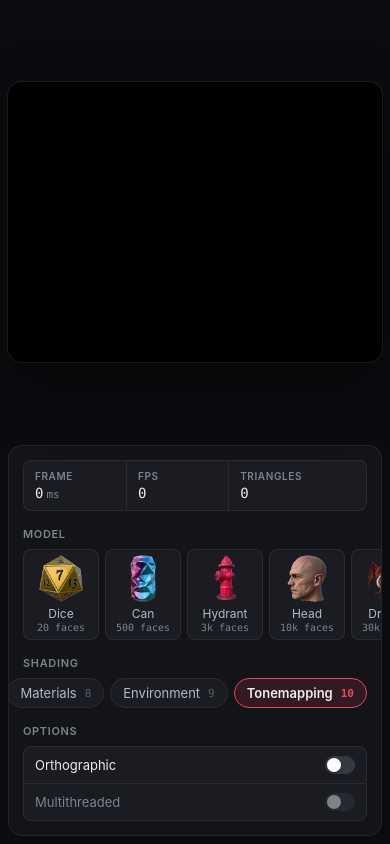
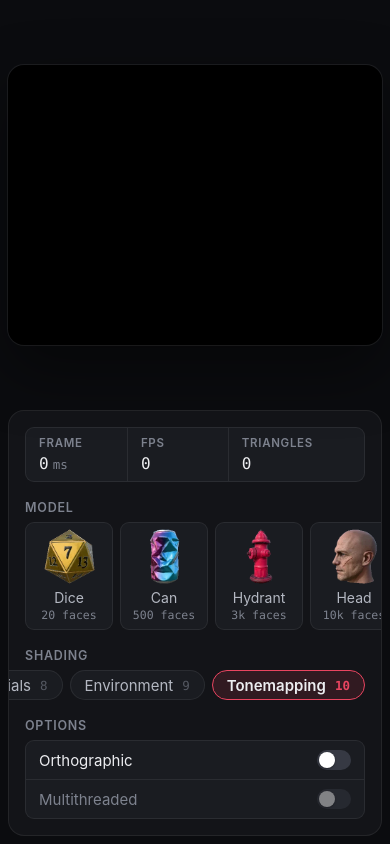
Before and after one commit to jtsorlinis/js-renderer, a website built with Vite: page index.html in a window 390 px wide. Built offline with nearby package versions, Linux system fonts and the light colour scheme; files whose address does not match are found by name.

Commit message:
ui sizing

```diff
--- a/index.html
+++ b/index.html
@@ -15,7 +15,7 @@
 
     <aside class="sidebar">
       <header class="brand hideMobile">
-        <img class="brand-logo" src="%BASE_URL%favicon.svg" alt="" width="28" height="28" />
+        <img class="brand-logo" src="%BASE_URL%favicon.svg" alt="" width="32" height="32" />
         <div>
           <h1 class="brand-title">Software Renderer</h1>
           <p class="brand-subtitle">CPU rasterizer in TypeScript</p>
--- a/src/style.css
+++ b/src/style.css
@@ -11,10 +11,10 @@
   --text: #ecedf0;
   --text-dim: #b4b8c2;
   --text-muted: #7d828e;
-  --radius: 8px;
-  --radius-lg: 14px;
+  --radius: 9px;
+  --radius-lg: 16px;
   --gutter: 12px;
-  --sidebar-width: 268px;
+  --sidebar-width: 308px;
   --mono: ui-monospace, "SF Mono", SFMono-Regular, Menlo, Consolas, monospace;
 
   font-family:
@@ -23,7 +23,7 @@
     -apple-system,
     "Segoe UI",
     sans-serif;
-  font-size: 13px;
+  font-size: 15px;
   color: var(--text);
   background: var(--bg);
   color-scheme: dark;
@@ -81,8 +81,8 @@ canvas:active {
   flex-shrink: 0;
   display: flex;
   flex-direction: column;
-  gap: 20px;
-  padding: 16px;
+  gap: 22px;
+  padding: 18px;
   background: var(--surface);
   border: 1px solid var(--border);
   border-radius: var(--radius-lg);
@@ -93,36 +93,36 @@ canvas:active {
 .brand {
   display: flex;
   align-items: center;
-  gap: 10px;
+  gap: 12px;
 }
 
 .brand-logo {
   flex-shrink: 0;
-  border-radius: 7px;
+  border-radius: 8px;
 }
 
 .brand-title {
   margin: 0;
-  font-size: 14px;
+  font-size: 16px;
   font-weight: 650;
   letter-spacing: -0.01em;
 }
 
 .brand-subtitle {
   margin: 2px 0 0;
-  font-size: 12px;
+  font-size: 14px;
   color: var(--text-muted);
 }
 
 .section {
   display: flex;
   flex-direction: column;
-  gap: 8px;
+  gap: 9px;
 }
 
 .section-heading,
 .stat-label {
-  font-size: 11px;
+  font-size: 12.5px;
   font-weight: 600;
   letter-spacing: 0.06em;
   text-transform: uppercase;
@@ -143,9 +143,9 @@ canvas:active {
 .stat {
   display: flex;
   flex-direction: column;
-  gap: 3px;
+  gap: 4px;
   min-width: 0;
-  padding: 9px 11px;
+  padding: 10px 13px;
 }
 
 .stat + .stat {
@@ -153,21 +153,21 @@ canvas:active {
 }
 
 .stat-label {
-  font-size: 10px;
+  font-size: 11.5px;
 }
 
 .stat-value {
   overflow: hidden;
   font-family: var(--mono);
-  font-size: 14px;
+  font-size: 16px;
   font-variant-numeric: tabular-nums;
   white-space: nowrap;
   text-overflow: ellipsis;
 }
 
 .stat-unit {
-  margin-left: 3px;
-  font-size: 11px;
+  margin-left: 4px;
+  font-size: 12.5px;
   color: var(--text-muted);
 }
 
@@ -182,15 +182,15 @@ canvas:active {
 .text-button {
   display: flex;
   align-items: center;
-  gap: 5px;
-  margin: -4px -6px -4px 0;
-  padding: 4px 6px;
+  gap: 6px;
+  margin: -5px -7px -5px 0;
+  padding: 5px 7px;
   font: inherit;
-  font-size: 12px;
+  font-size: 14px;
   color: var(--text-muted);
   background: none;
   border: 0;
-  border-radius: 5px;
+  border-radius: 6px;
   cursor: pointer;
   transition:
     background-color 0.15s,
@@ -208,23 +208,23 @@ canvas:active {
 }
 
 .text-button svg {
-  width: 13px;
-  height: 13px;
+  width: 15px;
+  height: 15px;
 }
 
 .model-grid {
   display: grid;
   grid-template-columns: repeat(3, 1fr);
-  gap: 6px;
+  gap: 7px;
 }
 
 .model-tile {
   display: flex;
   flex-direction: column;
   align-items: center;
-  gap: 3px;
+  gap: 4px;
   min-width: 0;
-  padding: 4px 4px 6px;
+  padding: 5px 5px 7px;
   font: inherit;
   color: var(--text-dim);
   background: var(--surface-raised);
@@ -268,13 +268,13 @@ canvas:active {
 }
 
 .model-name {
-  font-size: 12px;
+  font-size: 14px;
 }
 
 .model-faces {
   margin-top: -2px;
   font-family: var(--mono);
-  font-size: 10px;
+  font-size: 11.5px;
   font-weight: 400;
   color: var(--text-muted);
 }
@@ -292,9 +292,9 @@ canvas:active {
 }
 
 .shading-list {
-  --step-h: 30px;
+  --step-h: 34px;
   --step-gap: 2px;
-  --rail-x: 9px;
+  --rail-x: 10px;
 
   position: relative;
   display: flex;
@@ -318,13 +318,13 @@ canvas:active {
 
 .shading-list li {
   position: relative;
-  padding-left: 22px;
+  padding-left: 25px;
   counter-increment: shading-step -1;
 }
 
 /* Stage dot */
 .shading-list li::before {
-  --dot: 8px;
+  --dot: 10px;
 
   content: "";
   position: absolute;
@@ -358,7 +358,7 @@ canvas:active {
 }
 
 .shading-list li:has(.is-active)::before {
-  --dot: 14px;
+  --dot: 16px;
 
   border: 3px solid var(--accent);
   background: var(--text);
@@ -374,16 +374,16 @@ canvas:active {
   display: flex;
   align-items: center;
   justify-content: space-between;
-  gap: 8px;
+  gap: 9px;
   width: 100%;
   height: var(--step-h);
-  padding: 0 10px;
+  padding: 0 12px;
   font: inherit;
   text-align: left;
   color: var(--text-muted);
   background: transparent;
   border: 0;
-  border-radius: 6px;
+  border-radius: 7px;
   cursor: pointer;
   transition:
     background-color 0.15s,
@@ -393,7 +393,7 @@ canvas:active {
 .shading-option::after {
   content: counter(shading-step);
   font-family: var(--mono);
-  font-size: 11px;
+  font-size: 12.5px;
   color: var(--text-muted);
   opacity: 0.6;
 }
@@ -429,7 +429,7 @@ canvas:active {
   z-index: 2;
   top: 0;
   left: 0;
-  width: 20px;
+  width: 23px;
   height: 100%;
   margin: 0;
   opacity: 0;
@@ -450,8 +450,8 @@ canvas:active {
   display: flex;
   align-items: center;
   justify-content: space-between;
-  gap: 12px;
-  padding: 9px 11px;
+  gap: 14px;
+  padding: 11px 13px;
   cursor: pointer;
   user-select: none;
 }
@@ -469,10 +469,10 @@ canvas:active {
   appearance: none;
   position: relative;
   flex-shrink: 0;
-  width: 30px;
-  height: 18px;
+  width: 34px;
+  height: 20px;
   margin: 0;
-  border-radius: 9px;
+  border-radius: 10px;
   background: #363943;
   cursor: inherit;
   transition: background-color 0.2s;
@@ -483,8 +483,8 @@ canvas:active {
   position: absolute;
   top: 2px;
   left: 2px;
-  width: 14px;
-  height: 14px;
+  width: 16px;
+  height: 16px;
   border-radius: 50%;
   background: #fff;
   box-shadow: 0 1px 2px rgba(0, 0, 0, 0.4);
@@ -496,7 +496,7 @@ canvas:active {
 }
 
 .toggle input:checked::after {
-  transform: translateX(12px);
+  transform: translateX(14px);
 }
 
 .toggle input:disabled {
@@ -512,23 +512,23 @@ canvas:active {
 
 .sidebar-footer {
   margin-top: auto;
-  padding-top: 16px;
+  padding-top: 18px;
   border-top: 1px solid var(--border);
 }
 
 .controls {
   display: grid;
   grid-template-columns: 1fr 1fr;
-  gap: 7px 14px;
+  gap: 8px 16px;
   margin: 0;
-  font-size: 12px;
+  font-size: 14px;
 }
 
 .controls div {
   display: flex;
   align-items: center;
   justify-content: space-between;
-  gap: 6px;
+  gap: 7px;
 }
 
 .controls dt {
@@ -537,21 +537,54 @@ canvas:active {
 
 .controls dd {
   display: flex;
-  gap: 3px;
+  gap: 4px;
   margin: 0;
 }
 
 kbd {
-  min-width: 18px;
-  padding: 1px 5px;
+  min-width: 21px;
+  padding: 1px 6px;
   font-family: var(--mono);
-  font-size: 10.5px;
+  font-size: 12px;
   text-align: center;
   color: var(--text-dim);
   background: var(--surface-raised);
   border: 1px solid var(--border-strong);
   border-bottom-width: 2px;
-  border-radius: 4px;
+  border-radius: 5px;
+}
+
+/* ── Short windows ──
+   Drop the shortcut list, then tighten the spacing, so the main controls fit without scrolling.
+   The heights are roughly what the sidebar needs with and without the list. */
+
+@media (max-height: 1140px) {
+  .sidebar-footer {
+    display: none;
+  }
+}
+
+@media (max-height: 1030px) {
+  .sidebar {
+    gap: 14px;
+    padding: 14px 18px;
+  }
+
+  .section {
+    gap: 7px;
+  }
+
+  .stat {
+    padding: 8px 13px;
+  }
+
+  .shading-list {
+    --step-h: 30px;
+  }
+
+  .toggle {
+    padding: 9px 13px;
+  }
 }
 
 /* ── Mobile ── */
@@ -574,26 +607,26 @@ kbd {
   .sidebar {
     width: auto;
     max-height: 60dvh;
-    gap: 16px;
-    padding: 14px;
+    gap: 18px;
+    padding: 16px;
   }
 
   /* Bleed to the panel edges so the tiles and chips scroll under them */
   .model-grid {
     grid-template-columns: none;
     grid-auto-flow: column;
-    grid-auto-columns: 76px;
-    margin: 0 -14px;
-    padding: 0 14px;
+    grid-auto-columns: 88px;
+    margin: 0 -16px;
+    padding: 0 16px;
     overflow-x: auto;
     scrollbar-width: none;
   }
 
   .shading-list {
     flex-direction: row-reverse;
-    gap: 6px;
-    margin: 0 -14px;
-    padding: 0 14px;
+    gap: 7px;
+    margin: 0 -16px;
+    padding: 0 16px;
     overflow-x: auto;
     scrollbar-width: none;
   }
@@ -610,7 +643,7 @@ kbd {
   }
 
   .shading-option {
-    padding: 0 12px;
+    padding: 0 14px;
     background: var(--surface-raised);
     border: 1px solid var(--border);
     border-radius: 999px;
```
